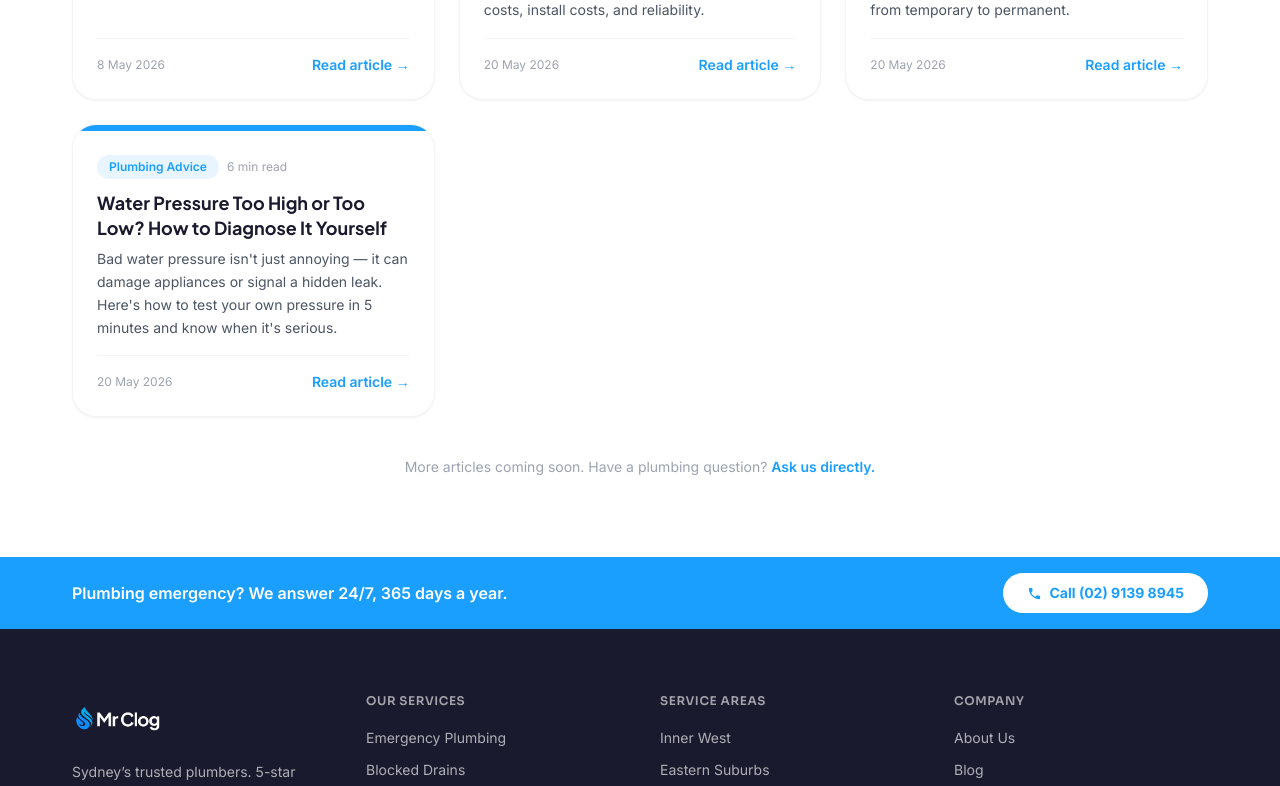
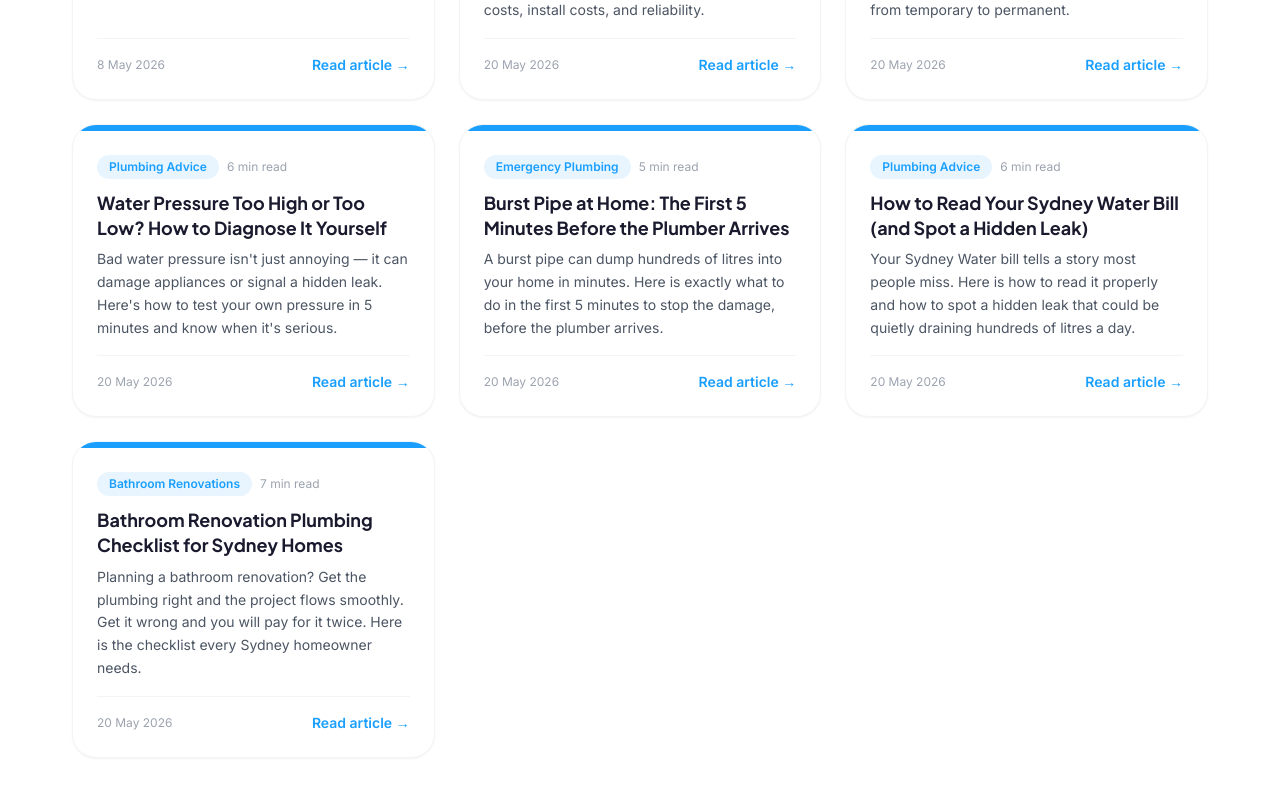
Before and after one commit to mrclogplumbing/mrclog-website, a Next.js app: page /blog in a window 1280 px wide. Shown: the part 1340-2126 px from the top of the page. Built offline with nearby package versions, Linux system fonts and the light colour scheme.

Commit message:
Add new blog posts to the blog paAdd 3 new blog posts to blog index (burst pipe, water bill, bathroom reno)ge

```diff
--- a/src/app/blog/page.tsx
+++ b/src/app/blog/page.tsx
@@ -105,6 +105,33 @@ const posts = [
     date: "20 May 2026",
     category: "Plumbing Advice",
     readTime: "6 min read",
+    published: true,
+  },
+  {
+    slug: "burst-pipe-first-5-minutes",
+    title: "Burst Pipe at Home: The First 5 Minutes Before the Plumber Arrives",
+    excerpt: "A burst pipe can dump hundreds of litres into your home in minutes. Here is exactly what to do in the first 5 minutes to stop the damage, before the plumber arrives.",
+    date: "20 May 2026",
+    category: "Emergency Plumbing",
+    readTime: "5 min read",
+    published: true,
+  },
+  {
+    slug: "how-to-read-your-sydney-water-bill",
+    title: "How to Read Your Sydney Water Bill (and Spot a Hidden Leak)",
+    excerpt: "Your Sydney Water bill tells a story most people miss. Here is how to read it properly and how to spot a hidden leak that could be quietly draining hundreds of litres a day.",
+    date: "20 May 2026",
+    category: "Plumbing Advice",
+    readTime: "6 min read",
+    published: true,
+  },
+  {
+    slug: "bathroom-renovation-plumbing-checklist",
+    title: "Bathroom Renovation Plumbing Checklist for Sydney Homes",
+    excerpt: "Planning a bathroom renovation? Get the plumbing right and the project flows smoothly. Get it wrong and you will pay for it twice. Here is the checklist every Sydney homeowner needs.",
+    date: "20 May 2026",
+    category: "Bathroom Renovations",
+    readTime: "7 min read",
     published: true,
   },
 ];
```
